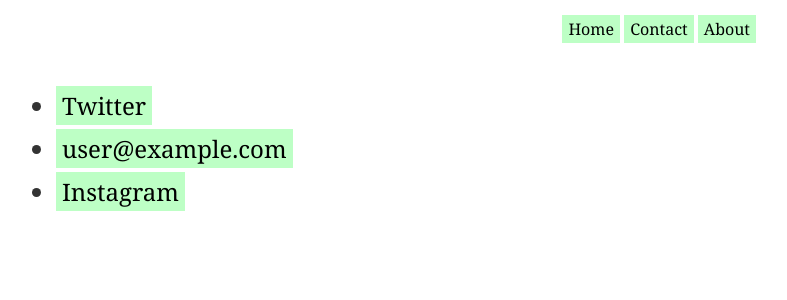
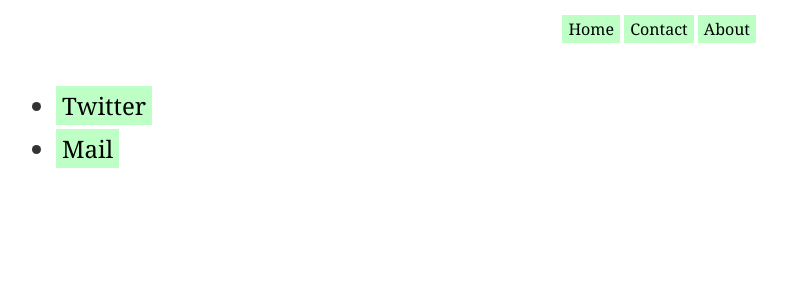
Before and after one commit to peterjost/studio-projects, a Jekyll site: the page built from docs/contact.md, in a window 1280 px wide. Shown: the top 300 px of the page, without its empty margins (249-1036 px from the left). Built offline with Jekyll 4.4.1, drawn with Linux system fonts in a browser that asks for light colours; our own code applies the rules of GitHub Pages for plain Markdown files.

Commit message:
project2

```diff
--- a/docs/_config.yml
+++ b/docs/_config.yml
@@ -1 +1 @@
-url: https://peterjost.github.io/sample-pages
+url: https://jsoma.github.io/sample-pages
--- a/docs/contact.md
+++ b/docs/contact.md
@@ -4,6 +4,5 @@ title: Contact me
 
 ---
 
-* [Twitter](http://twitter.com/blahblah)
-* [user@example.com](mailto:user@example.com)
-* [Instagram](http://instagram.com/blahblah)
+* [Twitter](http://twitter.com/peterjost)
+* [Mail](mailto:peter.jost@bernerzeitung.ch)
```
Also changed, not shown: 1 other file.
